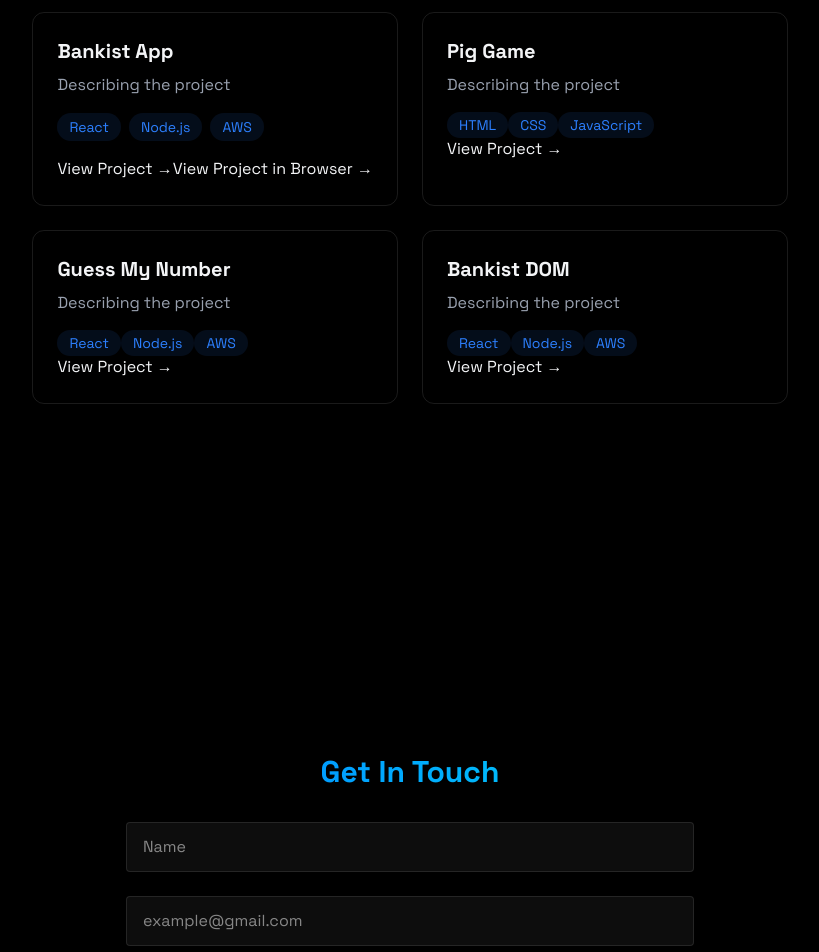
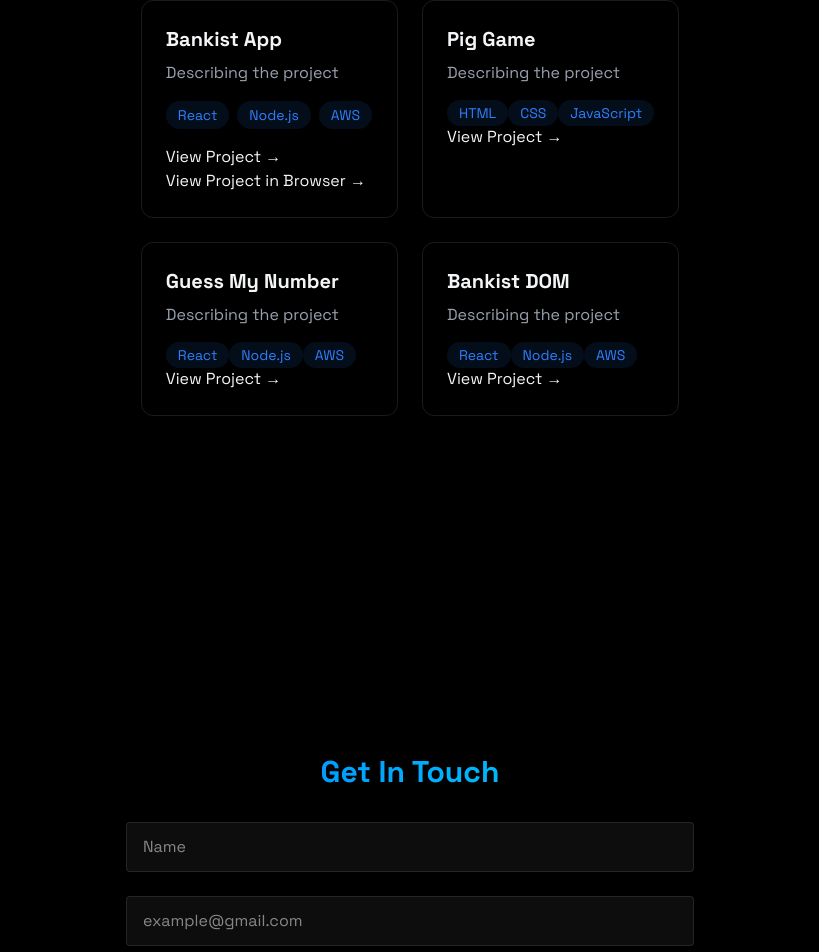
Before and after one commit to DaielCode/Daniel-portfolio, a React (Vite) app: page / in a window 1280 px wide. Shown: the part 1884-2836 px from the top of the page, without its empty margins (230-1049 px from the left). Built offline with nearby package versions, Linux system fonts and the light colour scheme.

Commit message:
New Project

```diff
--- a/src/components/Projects.jsx
+++ b/src/components/Projects.jsx
@@ -36,6 +36,9 @@ export const Projects = () => {
                 >
                   View Project →{" "}
                 </a>
+              </div>
+              <div>
+                {" "}
                 <a
                   href="https://daielcode.github.io/BankApp/"
                   target="_blank"
```
